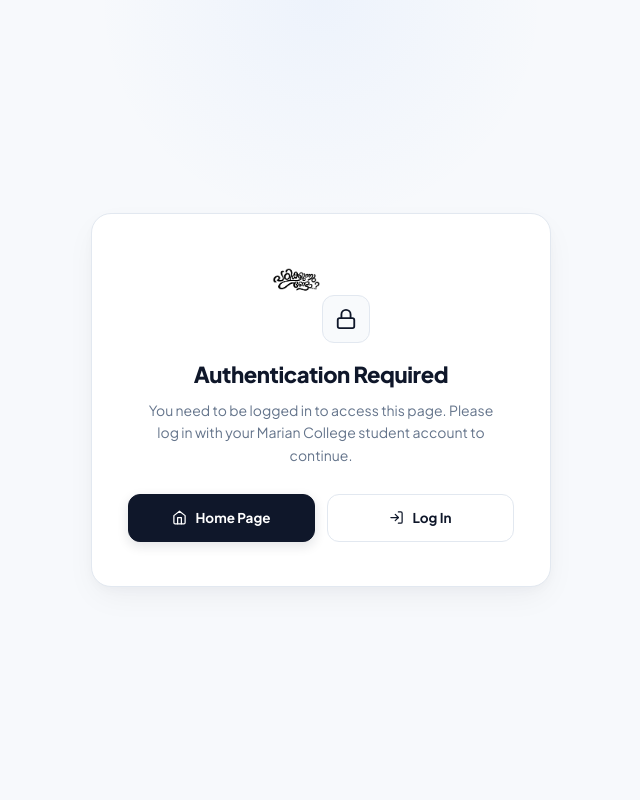
After one commit to muhd-sinan-m/padikkunnundo, a Flask app: template templates/auth_required.html in a window 1280 px wide. The commit adds this page. Shown: the whole page, without its empty margins (319-959 px from the left). Run offline with Flask 3, Linux system fonts and the light colour scheme; the template is opened without the code that fills it, so the values that code supplies are empty; some libraries are stand-ins or nearby versions.

Commit message:
feat(feedback): add custom auth-required page, meta tags, and whatsapp link preview

```diff
--- a/app.py
+++ b/app.py
@@ -12,7 +12,7 @@ from config import Config
 from models import db
 from routes import api_bp, auth_bp, pages_bp
 from routes.admin import admin_bp
-from routes.auth import init_oauth, limiter
+from routes.auth import init_oauth, limiter, is_social_crawler
 
 
 def create_app(config_class=Config) -> Flask:
@@ -46,6 +46,15 @@ def create_app(config_class=Config) -> Flask:
         if request.accept_mimetypes.accept_json:
             return jsonify({"error": "CSRF token missing or invalid."}), 400
         return "CSRF token missing or invalid.", 400
+
+    @app.errorhandler(401)
+    def unauthorized(e):
+        if request.path.startswith("/api/") or request.is_json or (
+            request.accept_mimetypes.accept_json and not request.accept_mimetypes.accept_html
+        ):
+            return jsonify({"error": "Authentication required."}), 401
+        status = 200 if (is_social_crawler() and request.method == "GET") else 401
+        return render_template("auth_required.html"), status
 
     @app.errorhandler(403)
     def forbidden(e):
--- /dev/null
+++ b/templates/auth_required.html
@@ -0,0 +1,219 @@
+<!DOCTYPE html>
+<html lang="en">
+<head>
+  {% include 'analytics.html' %}
+  <meta charset="UTF-8">
+  <meta name="viewport" content="width=device-width, initial-scale=1.0">
+  <title>Student Feedback — padikkunnundo.app</title>
+  <meta name="title" content="Student Feedback — padikkunnundo.app">
+  <meta name="description" content="Share your thoughts and feedback on padikkunnundo.app to help us improve your academic companion for next semester.">
+
+  <!-- Open Graph / WhatsApp / Facebook Preview -->
+  <meta property="og:type" content="website">
+  <meta property="og:site_name" content="padikkunnundo.app">
+  <meta property="og:title" content="Student Feedback — padikkunnundo.app">
+  <meta property="og:description" content="Share your thoughts and feedback on padikkunnundo.app to help us improve your academic companion for next semester.">
+  <meta property="og:url" content="{{ url_for('pages.feedback', _external=True) }}">
+  <meta property="og:image" content="{{ url_for('static', filename='img/dashboard_logo.webp', _external=True) }}">
+  <meta property="og:image:secure_url" content="{{ url_for('static', filename='img/dashboard_logo.webp', _external=True) }}">
+  <meta property="og:image:type" content="image/webp">
+  <meta property="og:image:width" content="1024">
+  <meta property="og:image:height" content="1024">
+  <meta property="og:image:alt" content="padikkunnundo.app Student Feedback">
+
+  <!-- Twitter Card -->
+  <meta name="twitter:card" content="summary">
+  <meta name="twitter:title" content="Student Feedback — padikkunnundo.app">
+  <meta name="twitter:description" content="Share your thoughts and feedback on padikkunnundo.app to help us improve your academic companion for next semester.">
+  <meta name="twitter:image" content="{{ url_for('static', filename='img/dashboard_logo.webp', _external=True) }}">
+  <link rel="icon" type="image/x-icon" href="{{ url_for('static', filename='img/favicon.ico') }}">
+  <link rel="icon" type="image/png" sizes="16x16" href="{{ url_for('static', filename='img/favicon-16x16.png') }}">
+  <link rel="apple-touch-icon" sizes="180x180" href="{{ url_for('static', filename='img/apple-touch-icon.png') }}">
+  <link rel="stylesheet" href="{{ url_for('static', filename='css/styles.css') }}">
+  <style>
+    .auth-req-wrapper {
+      min-height: 100vh;
+      display: flex;
+      align-items: center;
+      justify-content: center;
+      padding: clamp(16px, 4vw, 32px);
+      background:
+        radial-gradient(circle at top, rgba(59, 130, 246, 0.05), transparent 22%),
+        var(--bg-secondary);
+    }
+
+    .auth-req-card {
+      max-width: 460px;
+      width: 100%;
+      background: #FFFFFF;
+      border: 1.5px solid var(--border-color);
+      border-radius: 20px;
+      padding: clamp(32px, 6vw, 44px) clamp(20px, 5vw, 36px);
+      text-align: center;
+      box-shadow: 0 12px 32px -4px rgba(15, 23, 42, 0.05), 0 4px 12px -2px rgba(15, 23, 42, 0.03);
+    }
+
+    .auth-req-logo-link {
+      display: inline-block;
+      margin-bottom: 24px;
+      transition: opacity var(--transition);
+    }
+
+    .auth-req-logo-link:hover {
+      opacity: 0.85;
+    }
+
+    .auth-req-logo-img {
+      height: 48px;
+      width: auto;
+      display: block;
+      margin: 0 auto;
+    }
+
+    .auth-req-icon-box {
+      width: 48px;
+      height: 48px;
+      border-radius: 12px;
+      background: var(--gray-50);
+      border: 1px solid var(--border-color);
+      display: inline-flex;
+      align-items: center;
+      justify-content: center;
+      color: #0F172A;
+      margin-bottom: 18px;
+    }
+
+    .auth-req-heading {
+      font-size: 22px;
+      font-weight: 800;
+      color: var(--text-primary);
+      letter-spacing: -0.4px;
+      margin-bottom: 10px;
+      line-height: 1.25;
+    }
+
+    .auth-req-message {
+      font-size: 14px;
+      color: var(--text-secondary);
+      line-height: 1.6;
+      margin-bottom: 28px;
+      max-width: 360px;
+      margin-left: auto;
+      margin-right: auto;
+    }
+
+    .auth-req-btn-group {
+      display: flex;
+      gap: 12px;
+      justify-content: center;
+      align-items: center;
+      flex-wrap: wrap;
+    }
+
+    .auth-req-btn-home {
+      display: inline-flex;
+      align-items: center;
+      justify-content: center;
+      gap: 8px;
+      padding: 12px 22px;
+      background: #0F172A;
+      color: #FFFFFF;
+      border: 1.5px solid #0F172A;
+      border-radius: 12px;
+      font-size: 13.5px;
+      font-weight: 700;
+      text-decoration: none;
+      box-shadow: 0 4px 12px rgba(15, 23, 42, 0.12);
+      transition: all 0.18s ease;
+      flex: 1;
+      min-width: 140px;
+    }
+
+    .auth-req-btn-home:hover {
+      background: #1E293B;
+      border-color: #1E293B;
+      transform: translateY(-1px);
+      box-shadow: 0 6px 16px rgba(15, 23, 42, 0.18);
+    }
+
+    .auth-req-btn-login {
+      display: inline-flex;
+      align-items: center;
+      justify-content: center;
+      gap: 8px;
+      padding: 12px 22px;
+      background: #FFFFFF;
+      color: var(--text-primary);
+      border: 1.5px solid var(--border-color);
+      border-radius: 12px;
+      font-size: 13.5px;
+      font-weight: 700;
+      text-decoration: none;
+      transition: all 0.18s ease;
+      flex: 1;
+      min-width: 140px;
+    }
+
+    .auth-req-btn-login:hover {
+      background: var(--gray-50);
+      border-color: var(--gray-300);
+      color: #0F172A;
+    }
+
+    @media (max-width: 480px) {
+      .auth-req-card {
+        padding: 28px 18px;
+      }
+      .auth-req-btn-group {
+        flex-direction: column;
+        width: 100%;
+      }
+      .auth-req-btn-home,
+      .auth-req-btn-login {
+        width: 100%;
+      }
+    }
+  </style>
+</head>
+<body>
+
+<div class="auth-req-wrapper">
+  <div class="auth-req-card">
+    <a href="/" class="auth-req-logo-link" title="padikkunnundo.app home">
+      <img src="{{ url_for('static', filename='img/logo_about.webp') }}" alt="padikkunnundo.app logo" class="auth-req-logo-img" decoding="async">
+    </a>
+
+    <div class="auth-req-icon-box" aria-hidden="true">
+      <svg width="22" height="22" viewBox="0 0 24 24" fill="none" stroke="currentColor" stroke-width="2" stroke-linecap="round" stroke-linejoin="round">
+        <rect x="3" y="11" width="18" height="11" rx="2" ry="2"></rect>
+        <path d="M7 11V7a5 5 0 0 1 10 0v4"></path>
+      </svg>
+    </div>
+
+    <h1 class="auth-req-heading">Authentication Required</h1>
+    <p class="auth-req-message">
+      You need to be logged in to access this page. Please log in with your Marian College student account to continue.
+    </p>
+
+    <div class="auth-req-btn-group">
+      <a href="/" class="auth-req-btn-home">
+        <svg width="15" height="15" viewBox="0 0 24 24" fill="none" stroke="currentColor" stroke-width="2" stroke-linecap="round" stroke-linejoin="round" aria-hidden="true">
+          <path d="M3 9l9-7 9 7v11a2 2 0 0 1-2 2H5a2 2 0 0 1-2-2z"></path>
+          <polyline points="9 22 9 12 15 12 15 22"></polyline>
+        </svg>
+        <span>Home Page</span>
+      </a>
+      <a href="{{ url_for('pages.login') }}" class="auth-req-btn-login">
+        <svg width="15" height="15" viewBox="0 0 24 24" fill="none" stroke="currentColor" stroke-width="2" stroke-linecap="round" stroke-linejoin="round" aria-hidden="true">
+          <path d="M15 3h4a2 2 0 0 1 2 2v14a2 2 0 0 1-2 2h-4"></path>
+          <polyline points="10 17 15 12 10 7"></polyline>
+          <line x1="15" y1="12" x2="3" y2="12"></line>
+        </svg>
+        <span>Log In</span>
+      </a>
+    </div>
+  </div>
+</div>
+
+</body>
+</html>
```
Also changed, not shown: routes/auth.py (+24 -1 lines), templates/base.html (+20 -0 lines), templates/feedback.html (+27 -2 lines).
